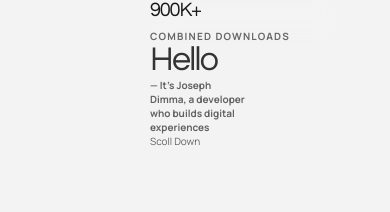
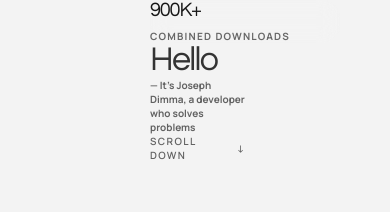
Before and after one commit to Emekabest/Portfolio, a React (Vite) app: page / in a window 390 px wide. Shown: the part 336-548 px from the top of the page. Built offline with nearby package versions, Linux system fonts and the light colour scheme.

Commit message:
working on the hero--mobile

```diff
--- a/src/App.css
+++ b/src/App.css
@@ -308,7 +308,6 @@ padding: 0;
   height: 20%;
   display: flex;
   align-items: center;
-
 }
 
 .hero-content-bottom p{
@@ -512,6 +511,34 @@ footer{
 
 }
 
+.hero-scroll-cue {
+  display: inline-flex;
+  align-items: center;
+  gap: 10px;
+  margin: 0;
+  color: #333333c0;
+  font-family: var(--sans);
+  font-size: clamp(10px, 1vw, 20px);
+  font-weight: 600;
+  letter-spacing: 0.14em;
+  text-transform: uppercase;
+}
+
+/* .hero-scroll-cue span {
+  display: inline-flex;
+  align-items: center;
+  justify-content: center;
+  width: 28px;
+  height: 28px;
+  border-radius: 999px;
+  border: 1px solid rgba(51, 51, 51, 0.16);
+  background: rgba(255, 255, 255, 0.62);
+  color: #171717;
+  font-size: 14px;
+  line-height: 1;
+  box-shadow: 0 8px 18px rgba(23, 23, 23, 0.06);
+} */
+
 @media (max-width: 850px) {
   .site-header { height: 72px; }
   .primary-nav { display: none; }
--- a/src/App.jsx
+++ b/src/App.jsx
@@ -109,12 +109,12 @@ function App() {
               {/* <h2>Hello</h2> */}
               <div>
                 <h1>Hello</h1>
-                <p>— It’s Joseph Dimma, a developer who builds digital experiences</p>
+                <p>— It’s Joseph Dimma, a developer who solves problems</p>
               </div>
 
           </div>
           <div className='hero-content-bottom'>
-              <p>Scoll Down </p>
+              <p className="hero-scroll-cue">Scroll Down <span aria-hidden="true">↓</span></p>
           </div>
         </div>
 
```
